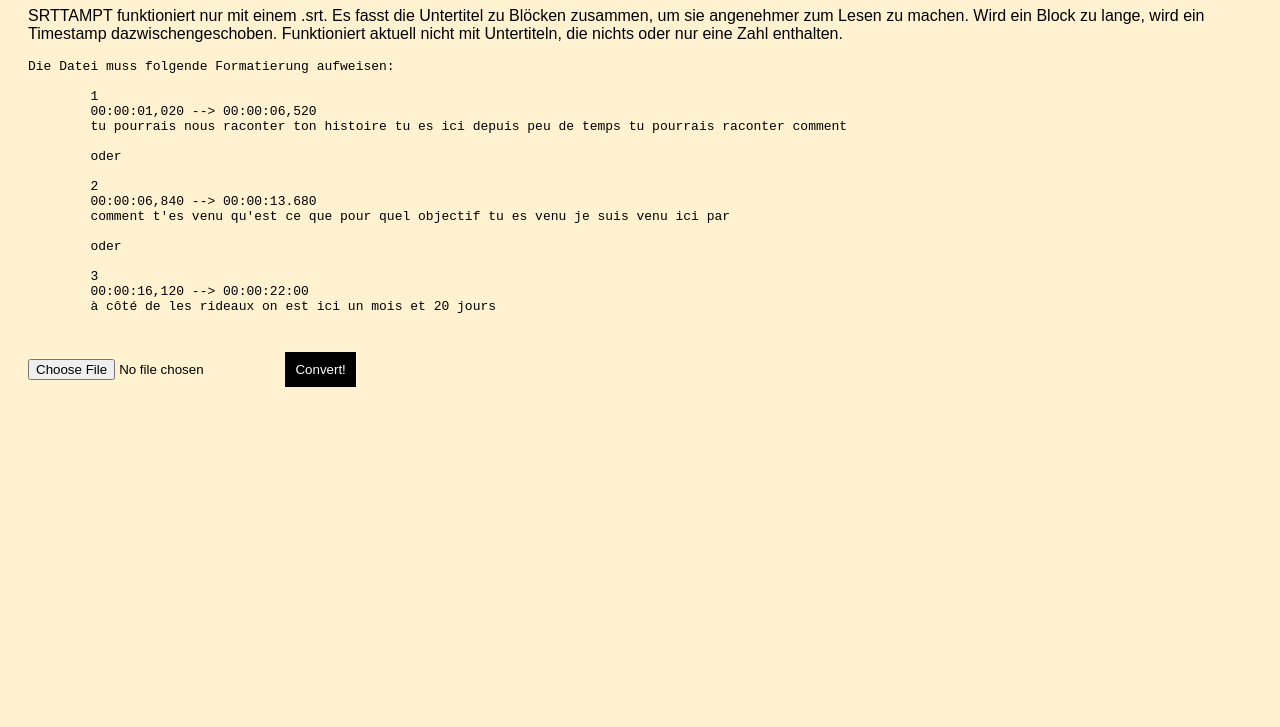
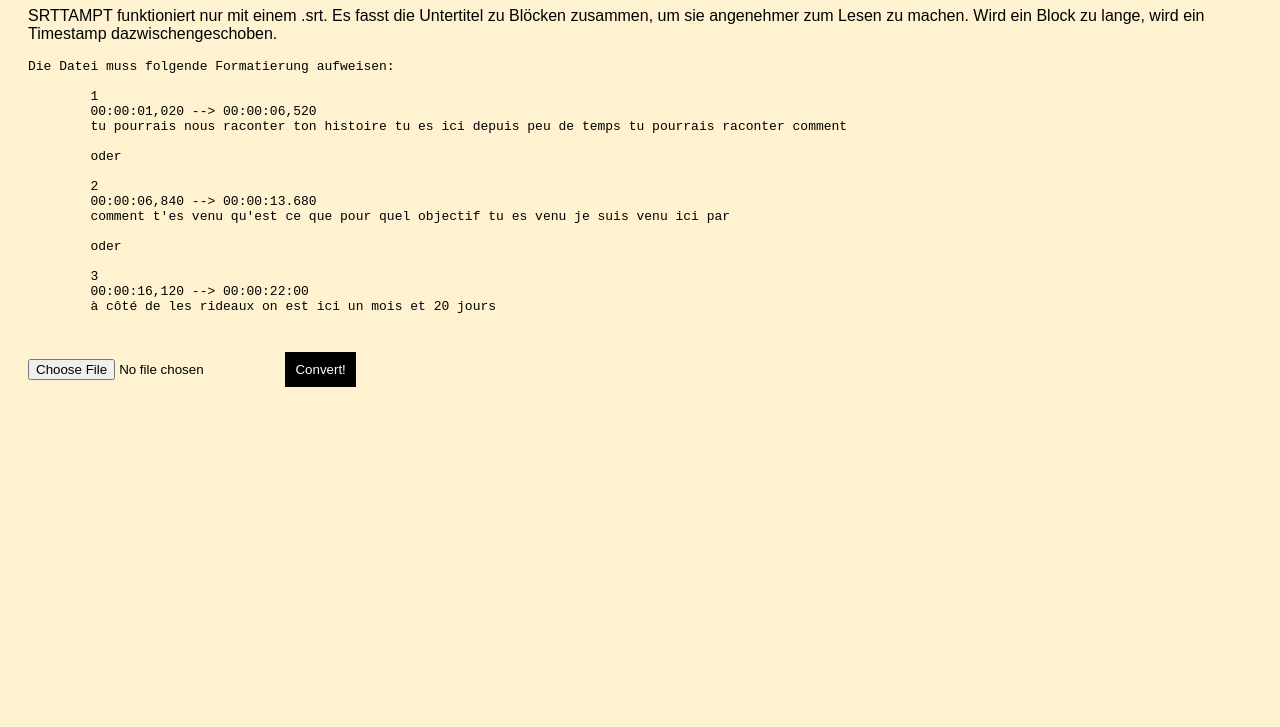
Before and after one commit to fkoch2/SRTTAMPT, a plain HTML site: page index.html in a window 1280 px wide. Shown: the part 73-800 px from the top of the page. Drawn offline with Linux system fonts and the light colour scheme.

Commit message:
Update subtitle functionality description in index.html
Removed a line about subtitle limitations.

```diff
--- a/index.html
+++ b/index.html
@@ -28,8 +28,7 @@
     <h1>srt to a more practical transcript (SRTTAMPT)</h1>
     <p>SRTTAMPT funktioniert nur mit einem .srt.
         Es fasst die Untertitel zu Blöcken zusammen, um sie angenehmer zum Lesen zu machen.
-        Wird ein Block zu lange, wird ein Timestamp dazwischengeschoben.
-        Funktioniert aktuell nicht mit Untertiteln, die nichts oder nur eine Zahl enthalten.</p>
+        Wird ein Block zu lange, wird ein Timestamp dazwischengeschoben.</p>
     <pre>Die Datei muss folgende Formatierung aufweisen:
 
         1
```
